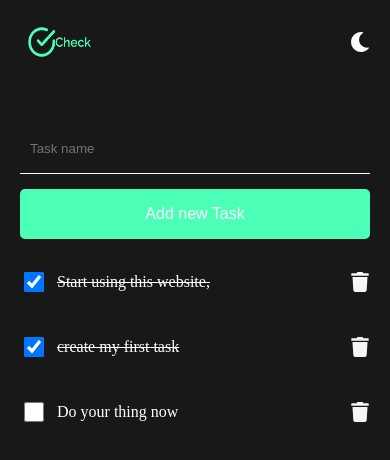
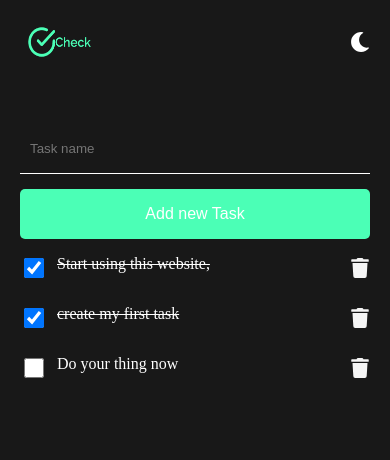
Before and after one commit to judicaelandria/check, a React (Create React App) app: page / in a window 390 px wide. Shown: the top 460 px of the page. Built offline with nearby package versions, Linux system fonts and the light colour scheme.

Commit message:
FiX: responsive card (#5)
Co-authored-by: Judicael <jmanambintsoa@gmail.com>

```diff
--- a/src/components/CheckBox/CheckBox.js
+++ b/src/components/CheckBox/CheckBox.js
@@ -1,7 +1,7 @@
 import React from "react";
 import styled from "styled-components";
 
-export const CheckBox = ({ value, onChange}) => {
+export const CheckBox = ({ value, onChange }) => {
   return (
     <Wrapper
       type="checkbox"
@@ -15,4 +15,6 @@ export const CheckBox = ({ value, onChange}) => {
 const Wrapper = styled.input`
   width: 20px;
   height: 20px;
+  min-width: 20px;
+  min-height: 20px;
 `;
--- a/src/components/CheckCard/CheckCard.js
+++ b/src/components/CheckCard/CheckCard.js
@@ -15,16 +15,17 @@ export const CheckCard = ({ title, value, onClick, onChange }) => {
   );
 };
 
-const Wrapper = styled.div`
+const Wrapper = styled.li`
   width: 100%;
-  height: 45px;
   border-radius: 8px;
   display: flex;
   justify-content: space-between;
   align-items: center;
-  margin-top: 20px;
+  padding: 0.5rem 0;
 
   > svg {
+    min-width: 20px;
+    min-height: 20px;
     width: 20px;
     height: 20px;
     color: #f5f5f5;
@@ -34,7 +35,7 @@ const Wrapper = styled.div`
 const Section = styled.section`
   display: flex;
   justify-content: flex-start;
-  align-items: center;
+  align-items: flex-start;
 `;
 const Title = styled.span`
   font-size: 18px;
@@ -43,7 +44,7 @@ const Title = styled.span`
   margin-left: 10px;
   text-decoration: ${(props) =>
     props.completed === true ? "line-through" : ""};
-  max-width: 100%;
+  max-width: 90%;
 
   @media (max-width: 900px) {
     font-size: 16px;
--- /dev/null
+++ b/src/components/Grid/index.js
@@ -0,0 +1,15 @@
+import React from "react";
+import styled from "styled-components";
+
+export const Grid = ({ children }) => {
+  return <Wrapper>{children}</Wrapper>;
+};
+
+const Wrapper = styled.ul`
+  display: grid;
+  grid-template-rows: auto;
+  grid-gap: 0.5rem;
+  margin: 0.5rem 0;
+  padding: 0;
+  width: 100%;
+`;
--- /dev/null
+++ b/src/components/SEO/index.js
@@ -0,0 +1,15 @@
+import React from "react";
+import { Helmet } from "react-helmet";
+
+export const SEO = ({ title, description }) => {
+  return (
+    <Helmet titleTemplate={title || "Check"}>
+      <meta charSet="utf-8" />
+      <title>{title}</title>
+      <html lang="en" />
+      <meta name="description" content={description || "Check your task"} />
+      <link rel="icon" href="./logo.png" />
+      <link rel="canonical" href="https://checktask.netlify.app" />
+    </Helmet>
+  );
+};
--- a/src/containers/Layout.js
+++ b/src/containers/Layout.js
@@ -3,6 +3,7 @@ import styled, { ThemeProvider } from "styled-components";
 import { GlobalStyle } from "../utils/GlobalStyles";
 import { dark, light } from "../theme";
 import { NavBar } from "./Navbar";
+import { SEO } from "../components/SEO";
 
 export const Layout = ({ children }) => {
   const [isDark, setIsDark] = React.useState("dark");
@@ -15,6 +16,7 @@ export const Layout = ({ children }) => {
   };
   return (
     <Wrapper>
+      <SEO title="Check And Do Your Todos" />
       <ThemeProvider theme={isDark === "dark" ? dark : light}>
         <NavBar toggle={toggle} isDark={isDark} />
         <GlobalStyle />
--- a/src/index.js
+++ b/src/index.js
@@ -4,10 +4,8 @@ import App from "./App";
 import { TaskProvider } from "./context/TaskContext";
 
 ReactDOM.render(
-  <React.StrictMode>
-    <TaskProvider>
-      <App />
-    </TaskProvider>
-  </React.StrictMode>,
+  <TaskProvider>
+    <App />
+  </TaskProvider>,
   document.getElementById("root")
 );
--- a/src/pages/Home.js
+++ b/src/pages/Home.js
@@ -5,6 +5,7 @@ import { Input } from "../components/Input";
 import { Button } from "../components/button";
 import { CheckCard } from "../components/CheckCard";
 import { TaskContext } from "../context/TaskContext";
+import { Grid } from "../components/Grid";
 
 const Home = () => {
   const initialState = { id: null, name: "", completed: false };
@@ -19,7 +20,7 @@ const Home = () => {
 
   //add task
   const createTask = () => {
-    if(!form.name) return
+    if (!form.name) return;
     dispatch({
       type: "add",
       payload: {
@@ -65,6 +66,7 @@ const Home = () => {
           />
           <Button onClick={createTask}>Add new Task</Button>
         </FormWrapper>
+        <Grid>
           {state.length > 0 ? (
             state.map((data) => (
               <CheckCard
@@ -82,6 +84,7 @@ const Home = () => {
               you have no task yet. Add a new one
             </div>
           )}
+        </Grid>
       </Wrapper>
     </Layout>
   );
--- a/src/utils/GlobalStyles.js
+++ b/src/utils/GlobalStyles.js
@@ -1,6 +1,18 @@
 import { createGlobalStyle } from "styled-components";
 
 export const GlobalStyle = createGlobalStyle`
+::-webkit-scrollbar {
+    width: 12px;
+}
+
+::-webkit-scrollbar-track {
+    -webkit-box-shadow: inset 0 0 6px #1e6262;
+    border-radius: 10px;
+}
+::-webkit-scrollbar-thumb {
+    background: #1e6262;
+    border-radius: 10px;
+}
   * {
     box-sizing: border-box;
   }
```
Also changed, not shown: public/index.html (+0 -23 lines), src/components/SEO/logo.png (added). Lines whose indentation alone changed are shown as unchanged.
